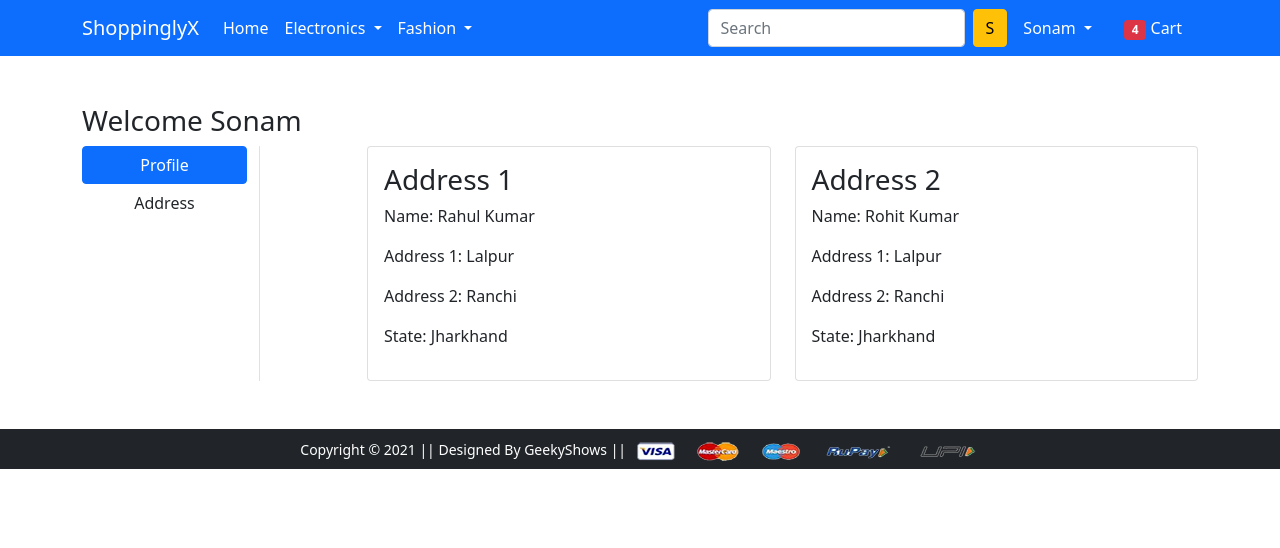
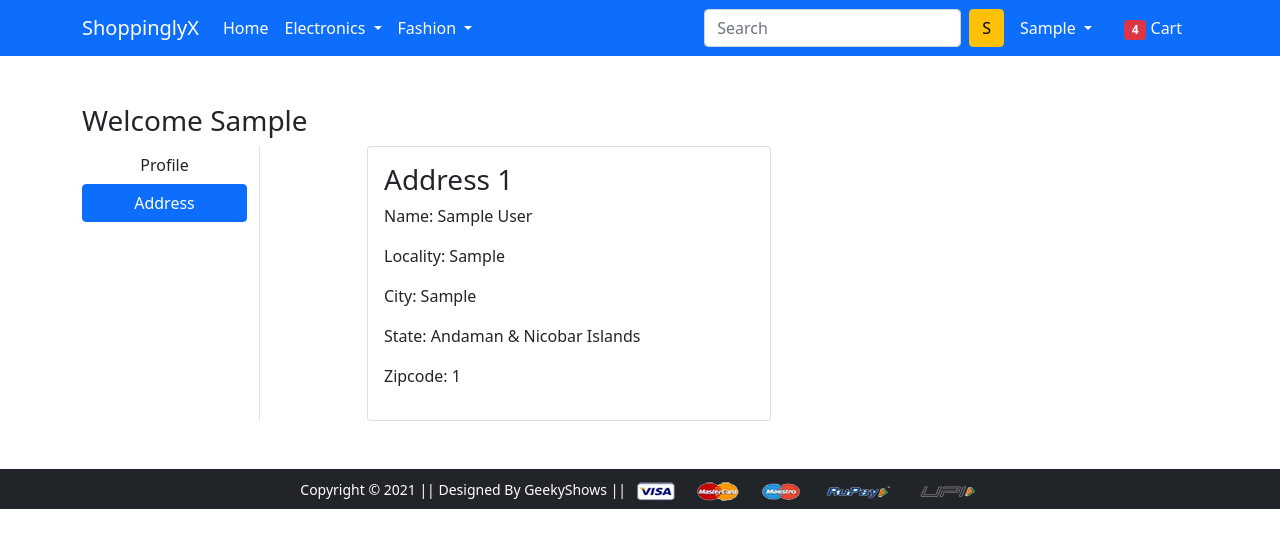
Before and after one commit to Ismail26477/ShoppinglyX_E-Commerce_Shopping_Website, a Django app: page /address/ in a window 1280 px wide. Shown: the top 548 px of the page. Run offline with Django 5.2, Linux system fonts and the light colour scheme; a user stored in the database is signed in; tables that the repository leaves empty hold one stand-in row (values such as "Sample post"); some libraries are stand-ins or nearby versions.

Commit message:
change in some file

```diff
--- a/app/templates/app/address.html
+++ b/app/templates/app/address.html
@@ -1,40 +1,38 @@
 {% extends 'app/base.html' %}
 {% load static %}
+
 {% block title %}Address{% endblock title %}
+
 {% block main-content %}
 <div class="container my-5">
  <div class="row">
- <h3>Welcome Sonam</h3>
+    <h3>Welcome <span class="text-capitalize">{{ request.user }}</span></h3>
     <div class="col-sm-2 border-end">
         <ul class="list-unstyled">
-    <li class="d-grid"><a href="{% url 'profile' %}" class="btn btn-primary">Profile</a></li>
-    <li class="d-grid"><a href="{% url 'address' %}" class="btn">Address</a></li>
+            <li class="d-grid"><a href="{% url 'profile' %}" class="btn">Profile</a></li>
+            <li class="d-grid"><a href="{% url 'address' %}" class="btn {{active}}">Address</a></li>
         </ul>
     </div>
     <div class="col-sm-9 offset-sm-1">
         <div class="row">
+            {% for address in addresses %}
             <div class="col-sm-6">
                 <div class="card">
                     <div class="card-body">
-       <h3>Address 1</h3>
-       <p>Name: Rahul Kumar</p>
-       <p>Address 1: Lalpur</p>
-       <p>Address 2: Ranchi</p>
-       <p>State: Jharkhand</p>
+                        <h3>Address {{forloop.counter}}</h3>
+                        <p>Name: {{ address.name }}</p>
+                        <p>Locality: {{ address.locality }}</p>
+                        <p>City: {{ address.city }}</p>
+                        <p>State: {{ address.state }}</p>
+                        <p>Zipcode: {{ address.zipcode }}</p>
                     </div>
                 </div>
             </div>
-    <div class="col-sm-6">
-     <div class="card">
-      <div class="card-body">
-       <h3>Address 2</h3>
-       <p>Name: Rohit Kumar</p>
-       <p>Address 1: Lalpur</p>
-       <p>Address 2: Ranchi</p>
-       <p>State: Jharkhand</p>
+            {% empty %}
+            <div class="col-12">
+                <p>No addresses found.</p>
             </div>
-     </div>
-    </div>
+            {% endfor %}
         </div>
     </div>
  </div>
--- a/app/templates/app/base.html
+++ b/app/templates/app/base.html
@@ -19,7 +19,7 @@
     <link rel="stylesheet" href="{% static 'app/css/style.css' %}">
 
 
-    <title>ShoppingX | {% block title %} {% endblock title %} </title>
+    <title>ShoppinglyX | {% block title %} {% endblock title %} </title>
   </head>
   <body>
     <nav class="navbar navbar-expand-lg navbar-dark bg-primary">
@@ -62,7 +62,7 @@
           {% if request.user.is_authenticated %}
            <li class="nav-item dropdown mx-2">
               <a class="nav-link dropdown-toggle text-white" href="#" id="profileDropdown" role="button" data-bs-toggle="dropdown" aria-expanded="false">
-                Sonam
+                {{request.user.username|capfirst}}
               </a>
               <ul class="dropdown-menu" aria-labelledby="profileDropdown">
                 <li><a class="dropdown-item" href="{% url 'profile' %}">Profile</a></li>
--- a/app/urls.py
+++ b/app/urls.py
@@ -4,6 +4,7 @@ from django.conf import settings
 from django.conf.urls.static import static
 from django.contrib.auth import views as auth_views
 from .forms import LoginForm, MyPasswordChangeForm, MyPassworResetForm, MySetPasswordForm
+
 
 
 urlpatterns = [
@@ -14,7 +15,11 @@ urlpatterns = [
 
     path('cart/', views.add_to_cart, name='add-to-cart'),
     path('buy/', views.buy_now, name='buy-now'),
-    path('profile/', views.profile, name='profile'),
+
+    path('profile/', views.ProfileView.as_view(), name='profile'),
+#    path('profile/', views.ProfileView.as_view(), name='profile'),
+
+
     path('address/', views.address, name='address'),
     path('orders/', views.orders, name='orders'),
  #   path('changepassword/', views.change_password, name='changepassword'),
--- a/app/views.py
+++ b/app/views.py
@@ -1,8 +1,9 @@
 from django.shortcuts import render
 from django.views import View
 from .models import Customer, Product, Cart, OrderPlaced
-from .forms import CustomerRegistrationForm
+from .forms import CustomerRegistrationForm, CustomerProfileForm
 from django.contrib import messages
+
 
 #def home(request):
 # return render(request, 'app/home.html')
@@ -30,11 +31,14 @@ def add_to_cart(request):
 def buy_now(request):
  return render(request, 'app/buynow.html')
 
-def profile(request):
- return render(request, 'app/profile.html')
+def address(request):
+    # Retrieve addresses for the logged-in user
+    addresses = Customer.objects.filter(user=request.user)
+    return render(request, 'app/address.html', {'addresses': addresses, 'active': 'btn-primary'})
 
-def address(request):
- return render(request, 'app/address.html')
+#def address(request):
+# add = Customer.objects.filter(user=request.user)
+# return render(request, 'app/address.html', {'add':add, 'active':'btn-primary'})
 
 def orders(request):
  return render(request, 'app/orders.html')
@@ -73,3 +77,22 @@ class CustomerRegistrationView(View):
 
 def checkout(request):
  return render(request, 'app/checkout.html')
+
+class ProfileView(View):
+    def get(self, request):
+        form = CustomerProfileForm()
+        return render(request, 'app/profile.html', {'form': form, 'active':'btn-primary'})
+
+    def post(self, request):
+        form = CustomerProfileForm(request.POST)
+        if form.is_valid():
+         usr = request.user
+         name = form.cleaned_data['name']
+         locality = form.cleaned_data['locality']
+         city = form.cleaned_data['city']
+         state = form.cleaned_data['state']
+         zipcode = form.cleaned_data['zipcode']
+         reg =Customer(user=usr, name=name, locality=locality, city=city, state=state, zipcode=zipcode)
+         reg.save()
+         messages.success(request,'Congratulations! Profile Update Successfully')
+        return render(request, 'app/profile.html', {'form': form, 'active':'btn-primary'})
```
Also changed, not shown: app/forms.py (+11 -0 lines), app/templates/app/profile.html (+18 -29 lines). Lines whose indentation alone changed are shown as unchanged.
